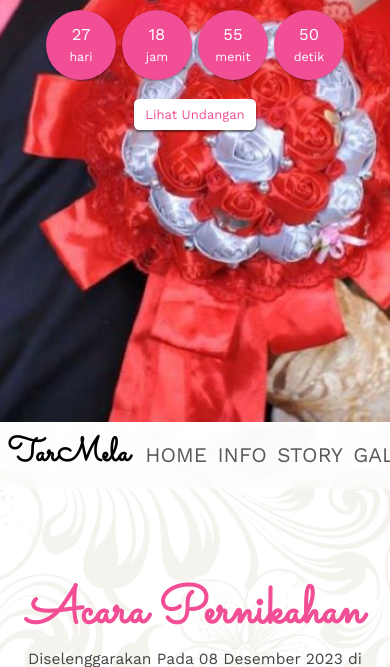
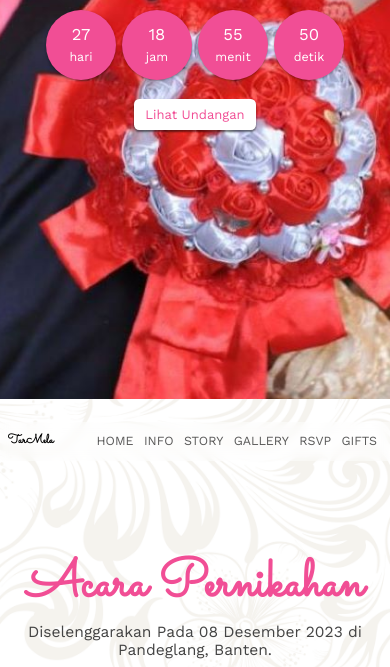
Before and after one commit to tarwinaja/tarmela-wedding, a plain HTML site: page index.html in a window 390 px wide. Shown: the part 422-1089 px from the top of the page. Drawn offline with nearby package versions, Linux system fonts and the light colour scheme; some packages are replaced by stand-ins of ours; a script that the page names is missing.

Commit message:
merubah tampilan phone

```diff
--- a/style.css
+++ b/style.css
@@ -452,6 +452,16 @@ footer li {
   html {
     font-size: 65%;
   }
+
+  .mynavbar .navbar-brand,
+  .mynavbar .nav-link {
+    font-size: 1.2rem;
+  }
+
+  .sticky-top {
+    overflow: hidden;
+  }
+
   .simply-countdown > .simply-section {
     padding: 35px;
     margin: 3px;
```
